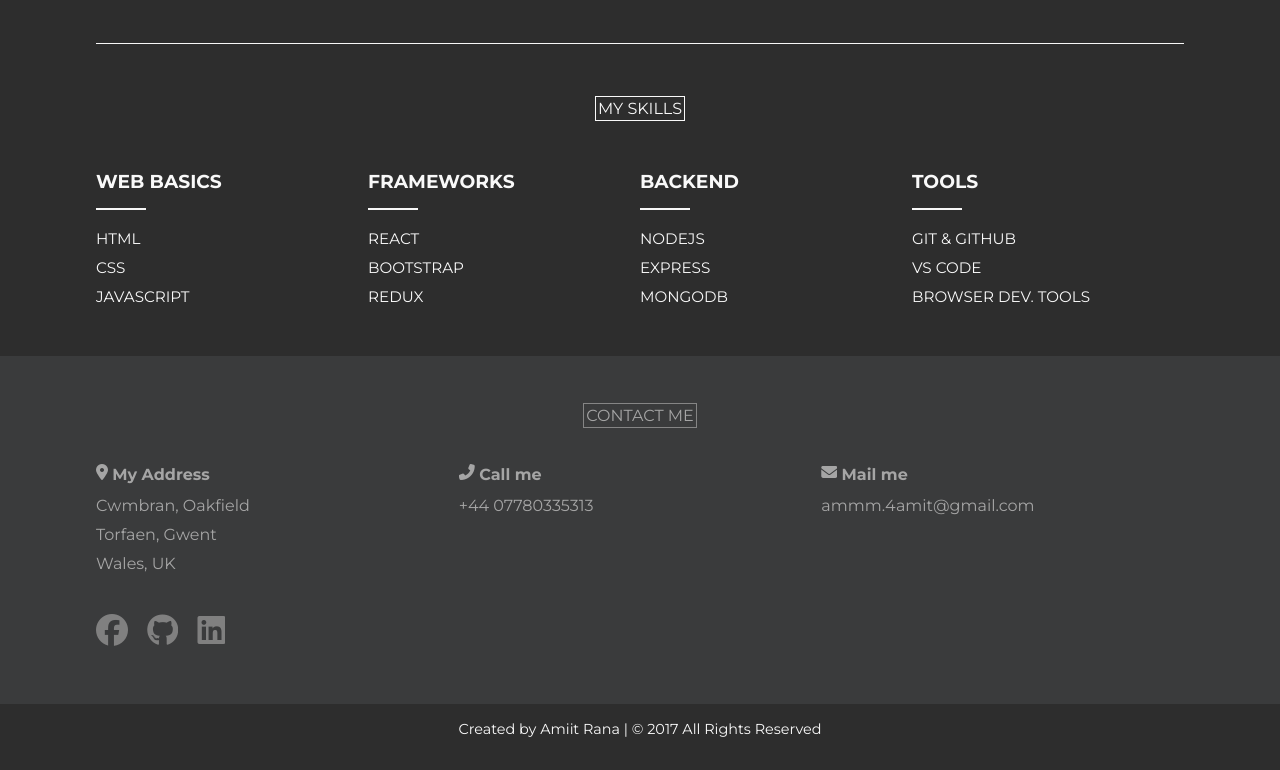
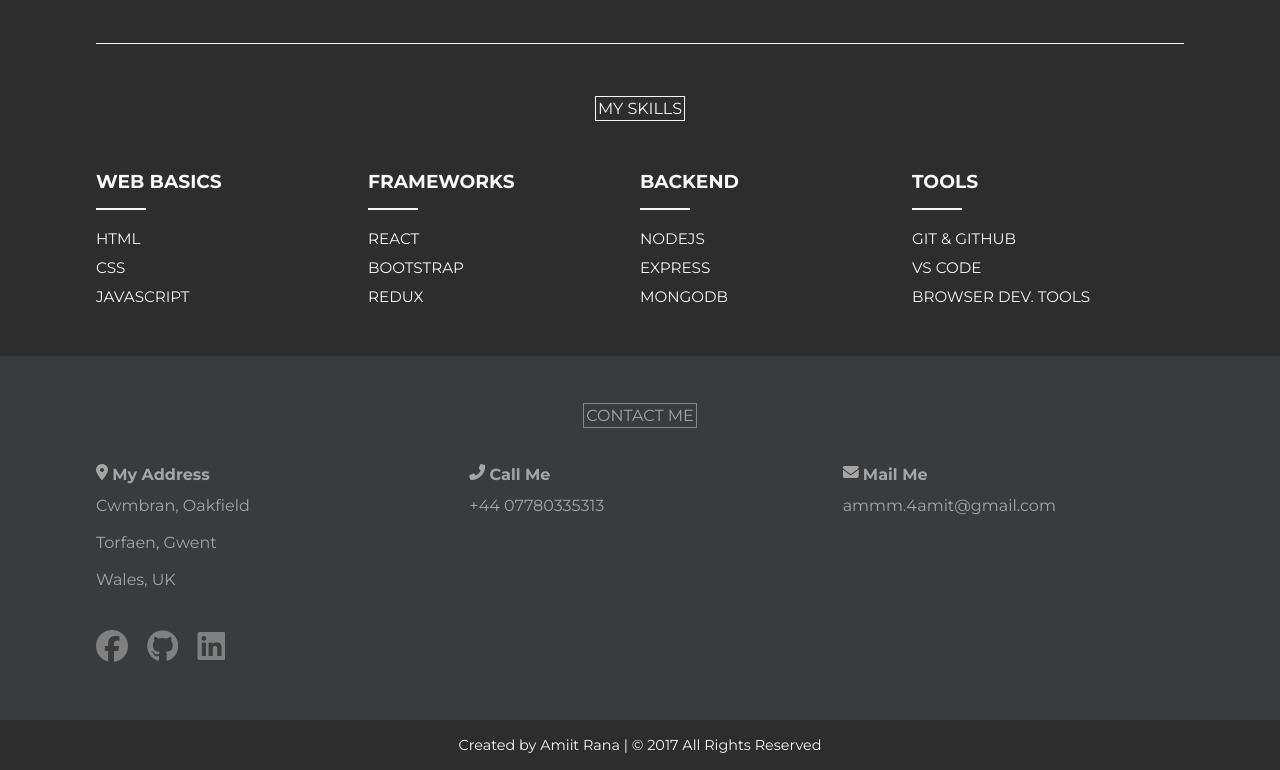
Before and after one commit to Ammm4/Ammm4.github.io, a React (Create React App) app: page / in a window 1280 px wide. Shown: the part 1860-2630 px from the top of the page. Built offline with nearby package versions, Linux system fonts and the light colour scheme.

Commit message:
contact section refactor

```diff
--- a/src/components/contact/Contact.css
+++ b/src/components/contact/Contact.css
@@ -19,21 +19,13 @@
   display: grid;
   grid-template-columns: 1fr 1fr 1fr;
   grid-template-rows: auto;
-  grid-row-gap: 1.2rem;
+  grid-column-gap: 2rem;
+  grid-row-gap: 2.2rem;
 }
 
-.telephone p, .address p, .email p {
+.contact-detail p {
   padding-top: 0.5rem;
   line-height: 1.8rem;
-}
-
-.social-media {
-margin-top: 1rem;
-text-align: left;
-}
-
-.social-media p {
-  text-align: left;
 }
 
 .social-media a {
@@ -44,10 +36,7 @@ text-align: left;
   color: #808080;
 }
 
-.fa-mobile-alt span{
-  font-family: 'Montserrat', sans-serif;
-  color: #f9f9f9;
-}
+
 
 @media screen and (max-width:550px){
   .contact-content{
@@ -55,7 +44,7 @@ text-align: left;
   }
 }
 
-@media screen and (min-width:550px) and (max-width: 700px){
+@media screen and (min-width:550px) and (max-width: 900px){
   .contact-content{
     grid-template-columns: 1fr 1fr;
   }
--- a/src/components/contact/Contact.js
+++ b/src/components/contact/Contact.js
@@ -1,4 +1,5 @@
 import React from 'react';
+import {contactLists,socialProfiles} from './contactList'
 import './Contact.css';
 
 function Contact(){
@@ -6,35 +7,29 @@ function Contact(){
     <div id="contact" className="contact">
       <div className="contact-heading"> <span>CONTACT ME</span></div>
       <div className="contact-content">
-               <div className="address">
-               <i className="fas fa-map-marker-alt"> </i>
-               <span> <b>My Address</b></span>
-                     <p>
-                        Cwmbran, Oakfield <br/>
-                        Torfaen, Gwent <br/>
-                        Wales, UK
-                     </p>
-               </div>
-
-               <div className="telephone">
-                   <div className="icon-container"><i className="fas fa-phone-alt"></i><span><b> Call me</b></span></div>
-                   <p className="para">+44 07780335313</p>
-               </div>
-
-               <div className="email">
-                  <i className="fas fa-envelope"> </i><span> <b>Mail me</b></span>
-                  <p>ammm.4amit@gmail.com</p>
-               </div>
-               <div className="social-media">
+                {contactLists.map((item,index) => {
+                   return(
+                        <div className="contact-detail" key={index}>
+                            <i className={item.iconName}></i>
+                            <span> <b>{item.title}</b></span>
+                            {item.p.map((para) => {
+                              return(<p>{para}</p>)
+                            })}
+                        </div>
+                   )
+                })}
+                 <div className="social-media">
                   <p>
-                    <a href="#"  target="_blank"><i className="fab fa-facebook"></i></a>
-                    <a href="#"  target="_blank"><i className="fab fa-github"></i></a>
-                    <a href="#"  target="_blank"><i className="fab fa-linkedin"></i></a>
+                    {socialProfiles.map((item,index) => {
+                         return(
+                          <a href={item.url} target="_blank" key={index}>
+                            <i className={item.cName}></i>
+                          </a>
+                         )
+                    })}
                  </p>
                </div>
       </div>
-
-
     </div>
   )
 }
--- /dev/null
+++ b/src/components/contact/contactList.js
@@ -0,0 +1,32 @@
+export const contactLists = [
+         {
+           title: 'My Address',
+           iconName: 'fas fa-map-marker-alt',
+           p: ['Cwmbran, Oakfield', 'Torfaen, Gwent', 'Wales, UK']
+         },
+         {
+          title: 'Call Me',
+          iconName: 'fas fa-phone-alt',
+          p: ['+44 07780335313']
+         },
+         {
+          title: 'Mail Me',
+          iconName: 'fas fa-envelope',
+          p: ['ammm.4amit@gmail.com']
+         }
+];
+
+export const socialProfiles = [
+               {
+                 cName: 'fab fa-facebook',
+                 url: '#'
+               },
+               {
+                cName: 'fab fa-github',
+                url: '#'
+               },
+               {
+                cName: 'fab fa-linkedin',
+                url: '#'
+              }
+]
```
Also changed, not shown: src/components/navbar/modalNav.js (deleted).
